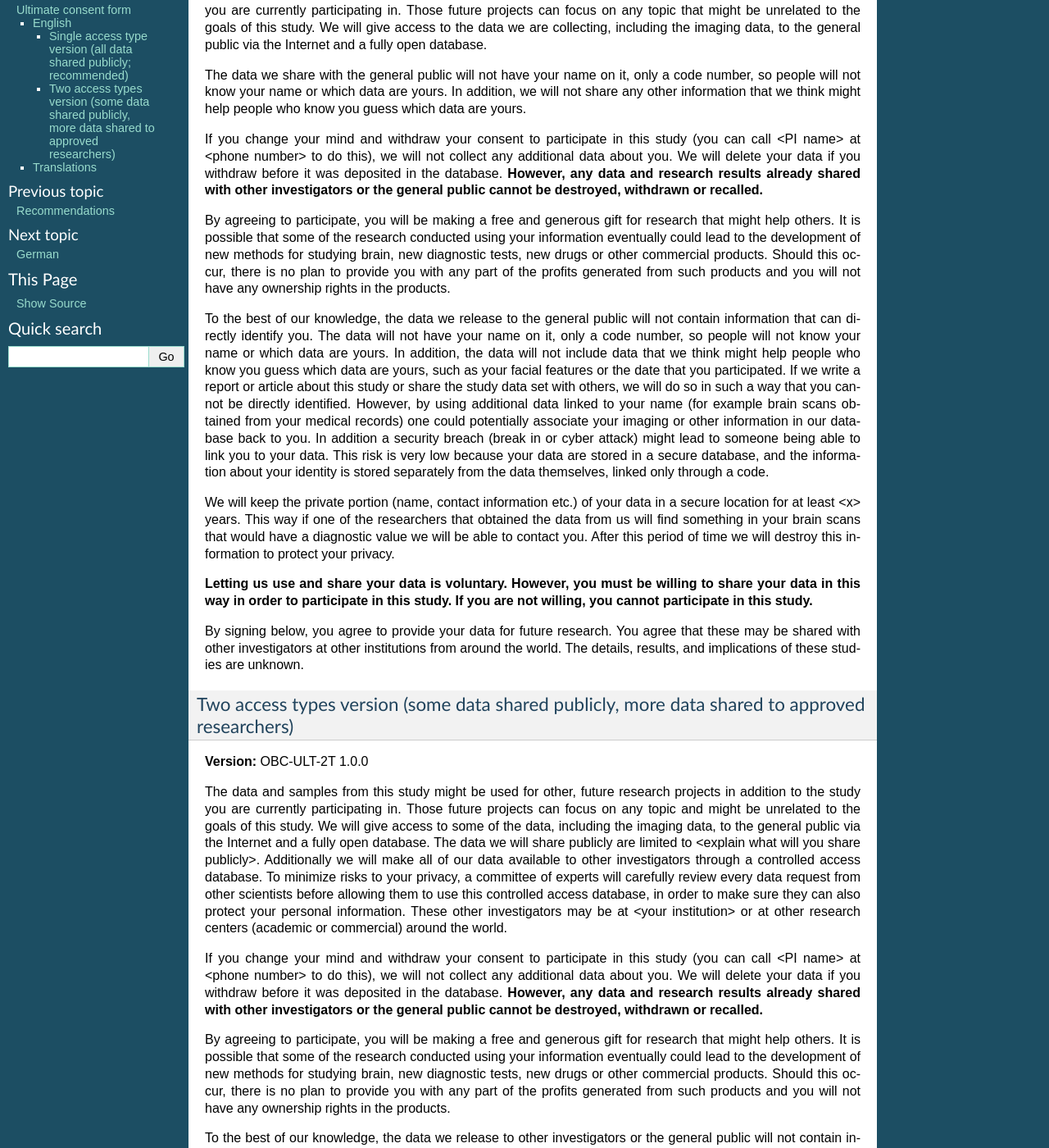
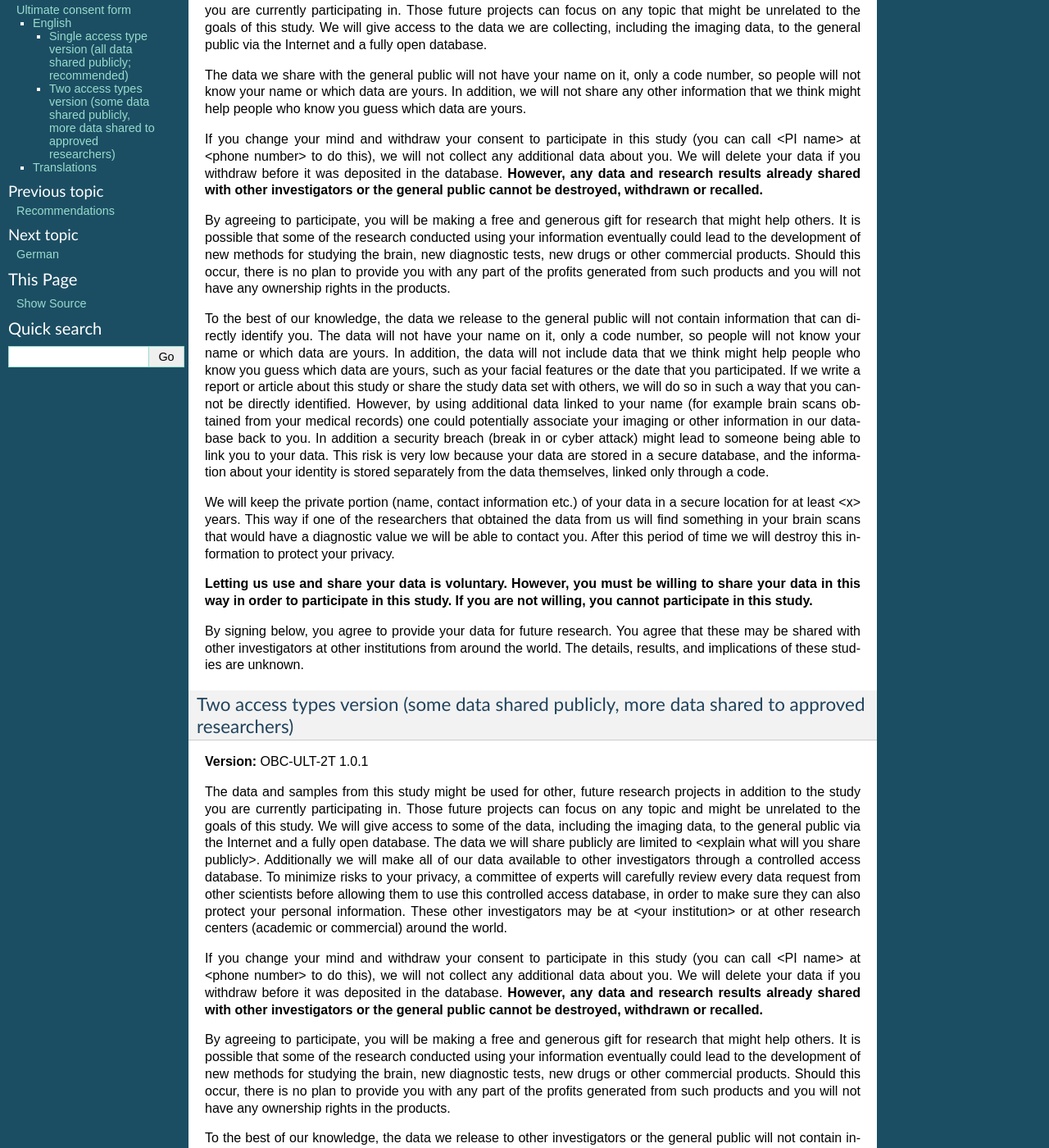
Before and after one commit to con/open-brain-consent, a Sphinx documentation site: the page built from docs/source/ultimate.rst, in a window 1280 px wide and 1400 px high, scrolled down 315 px. Shown: the whole window at 82% size. Built offline with Sphinx 7.4.7, drawn with Linux system fonts in a browser that asks for light colours; some of the changed text lies outside the part shown.

Commit message:
Adding 'the' to 'studying the brain'
Used sed to do the fix, but then augmented with the boost of the version --
boosted patch to .1 . No changes to translations are due most likely.

```diff
--- a/docs/source/ultimate.rst
+++ b/docs/source/ultimate.rst
@@ -11,7 +11,7 @@ English
 Single access type version (all data shared publicly; recommended)
 ~~~~~~~~~~~~~~~~~~~~~~~~~~~~~~~~~~~~~~~~~~~~~~~~~~~~~~~~~~~~~~~~~~
 
-**Version:** OBC-ULT 1.0.0
+**Version:** OBC-ULT 1.0.1
 
 The data and samples from this study might be used for other, future research projects in addition to the study you are currently participating in. Those future projects can focus on any topic that might be unrelated to the goals of this study. We will give access to the data we are collecting, including the imaging data, to the general public via the Internet and a fully open database.
 
@@ -19,7 +19,7 @@ The data we share with the general public will not have your name on it, only a
 
 If you change your mind and withdraw your consent to participate in this study (you can call <PI name> at <phone number> to do this), we will not collect any additional data about you. We will delete your data if you withdraw before it was deposited in the database. **However, any data and research results already shared with other investigators or the general public cannot be destroyed, withdrawn or recalled.**
 
-By agreeing to participate, you will be making a free and generous gift for research that might help others.  It is possible that some of the research conducted using your information eventually could lead to the development of new methods for studying brain, new diagnostic tests, new drugs or other commercial products. Should this occur, there is no plan to provide you with any part of the profits generated from such products and you will not have any ownership rights in the products.
+By agreeing to participate, you will be making a free and generous gift for research that might help others.  It is possible that some of the research conducted using your information eventually could lead to the development of new methods for studying the brain, new diagnostic tests, new drugs or other commercial products. Should this occur, there is no plan to provide you with any part of the profits generated from such products and you will not have any ownership rights in the products.
 
 To the best of our knowledge, the data we release to the general public will not contain information that can directly identify you. The data will not have your name on it, only a code number, so people will not know your name or which data are yours. In addition, the data will not include data that we think might help people who know you guess which data are yours, such as your facial features or the date that you participated. If we write a report or article about this study or share the study data set with others, we will do so in such a way that you cannot be directly identified. However, by using additional data linked to your name (for example brain scans obtained from your medical records) one could potentially associate your imaging or other information in our database back to you.  In addition a security breach (break in or cyber attack) might lead to someone being able to link you to your data. This risk is very low because your data are stored in a secure database, and the information about your identity is stored separately from the data themselves, linked only through a code.
 
@@ -33,13 +33,13 @@ By signing below, you agree to provide your data for future research. You agree
 Two access types version (some data shared publicly, more data shared to approved researchers)
 ~~~~~~~~~~~~~~~~~~~~~~~~~~~~~~~~~~~~~~~~~~~~~~~~~~~~~~~~~~~~~~~~~~~~~~~~~~~~~~~~~~~~~~~~~~~~~~
 
-**Version:** OBC-ULT-2T 1.0.0
+**Version:** OBC-ULT-2T 1.0.1
 
 The data and samples from this study might be used for other, future research projects in addition to the study you are currently participating in. Those future projects can focus on any topic and might be unrelated to the goals of this study. We will give access to some of the data, including the imaging data, to the general public via the Internet and a fully open database. The data we will share publicly are limited to <explain what will you share publicly>. Additionally we will make all of our data available to other investigators through a controlled access database. To minimize risks to your privacy, a committee of experts will carefully review every data request from other scientists before allowing them to use this controlled access database, in order to make sure they can also protect your personal information. These other investigators may be at <your institution> or at other research centers (academic or commercial) around the world.
 
 If you change your mind and withdraw your consent to participate in this study (you can call <PI name> at <phone number> to do this), we will not collect any additional data about you. We will delete your data if you withdraw before it was deposited in the database. **However, any data and research results already shared with other investigators or the general public cannot be destroyed, withdrawn or recalled.**
 
-By agreeing to participate, you will be making a free and generous gift for research that might help others.  It is possible that some of the research conducted using your information eventually could lead to the development of new methods for studying brain, new diagnostic tests, new drugs or other commercial products.  Should this occur, there is no plan to provide you with any part of the profits generated from such products and you will not have any ownership rights in the products.
+By agreeing to participate, you will be making a free and generous gift for research that might help others.  It is possible that some of the research conducted using your information eventually could lead to the development of new methods for studying the brain, new diagnostic tests, new drugs or other commercial products.  Should this occur, there is no plan to provide you with any part of the profits generated from such products and you will not have any ownership rights in the products.
 
 To  the best of our knowledge, the data we release to other investigators or the general public will not contain information that can directly identify you. The data we share with other scientists or the general public will not have your name on it, only a code number, so people will not know your name or which data are yours.  In addition, the data made available to members of the general public will not include data that we think might help people who know you guess which data are yours, such as your facial features or the date that you participated. If we write a report or article about this study or share the study data set with others, we will do so in such a way that you cannot be directly identified. However, by using additional data linked to your name (for example brain scans obtained from your medical records) one could potentially link your imaging or other information in our database back to you.  In addition a security breach (break in or cyber attack) might lead to someone being able to link you to your data. This risk is very low because your data are stored in a secure database, and the information about your identity is stored separately from the data themselves, linked only through a code.
 
```
